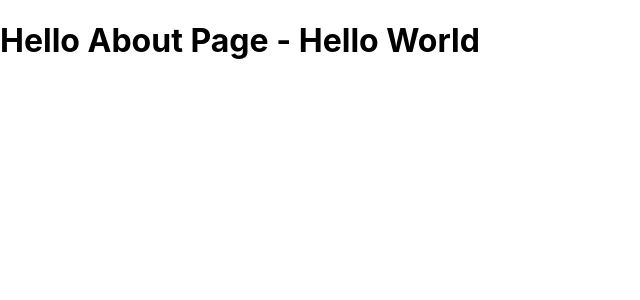
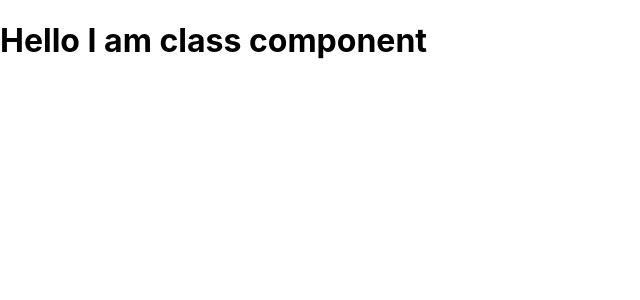
Before and after one commit to ImMara/next-app-movie, a Next.js app: page /about in a window 1280 px wide. Shown: the top 300 px of the page, without its empty margins (0-640 px from the left). Built offline with nearby package versions, Linux system fonts and the light colour scheme.

Commit message:
class components

```diff
--- a/pages/about.js
+++ b/pages/about.js
@@ -1,15 +1,21 @@
+import * as React from "react";
+import {Component} from "react/cjs/react.production.min";
 
 // functional component - arrow function
-const About = () => {
+// WHEN TO USE :
+//  1.for smaller components
+//  2.reusable component
+//  3.presentational components , partially right , we can use hooks and specify state
 
-    const message = "Hello World"
+// const About = () => {
+//
+//     const message = "Hello World"
+//
+//     return(
+//     <h1> Hello About Page - { message } </h1>
+//     )
+// }
 
-    return(
-    <h1> Hello About Page - { message } </h1>
-    )
-}
-
-// import * as React from "react";
 //
 // const About = () => {
 //
@@ -24,4 +30,13 @@ const About = () => {
 //    )
 // }
 
+class About extends Component {
+
+    render(){
+        return (
+            <h1>Hello I am class component</h1>
+        )
+    }
+}
+
 export default About;
```
